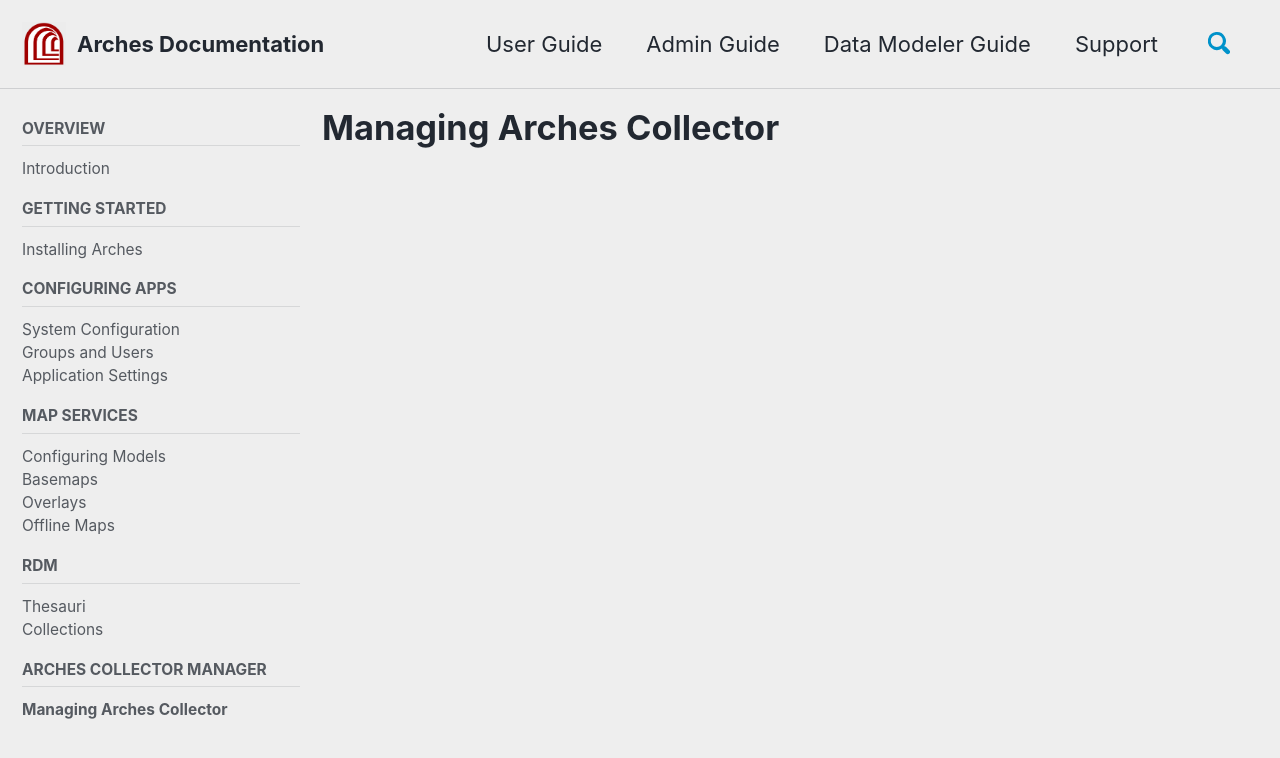
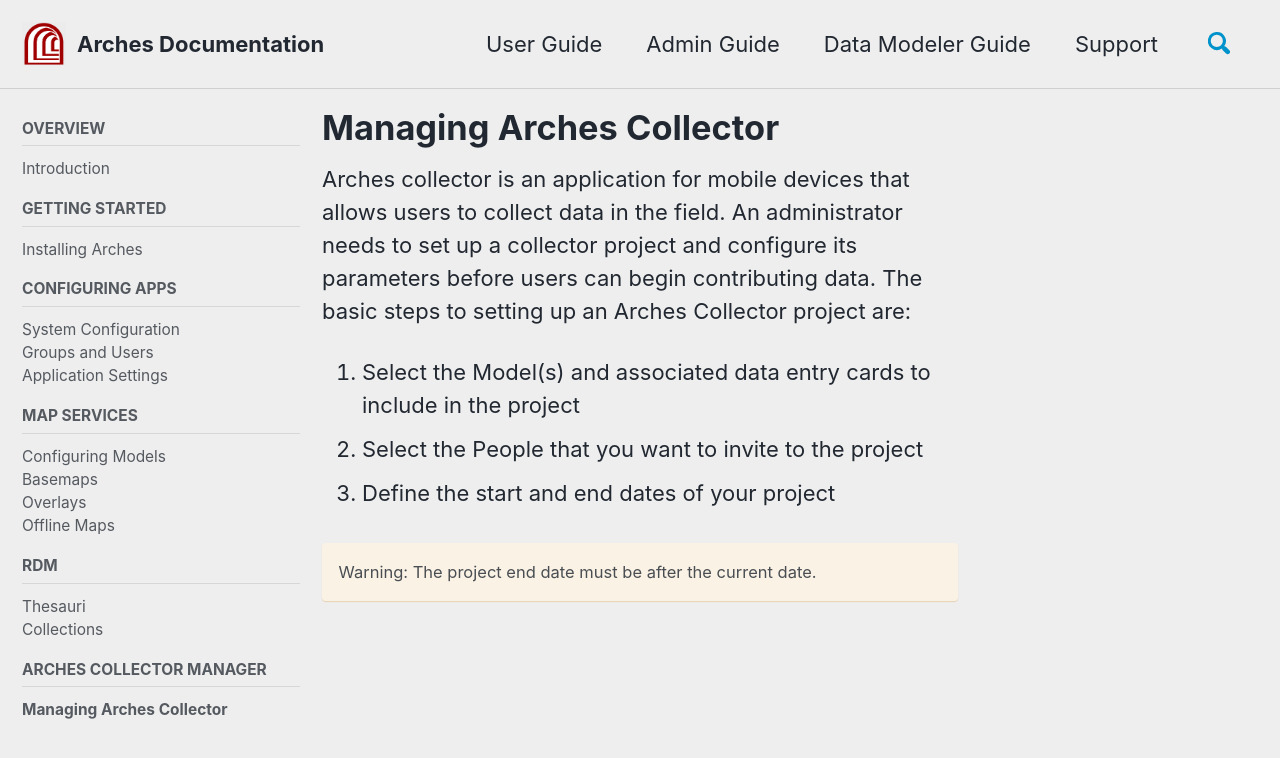
Before and after one commit to fargeo/archesguides, a Jekyll site: the page built from _pages/admin-arches-collector.md, in a window 1280 px wide and 900 px high. Shown: the top 758 px of the window. Built offline with Jekyll 4.4.1, drawn with Linux system fonts in a browser that asks for light colours; cached includes are drawn as plain includes; nearby versions of some CDN libraries.

Commit message:
admin guide
filling in a little admin stuff

```diff
--- a/_pages/admin-arches-collector.md
+++ b/_pages/admin-arches-collector.md
@@ -11,3 +11,11 @@
     values:
       author_profile: false
 ---
+Arches collector is an application for mobile devices that allows users to collect data in the field. An administrator needs to set up a collector project and configure its parameters before users can begin contributing data. The basic steps to setting up an Arches Collector project are:
+
+1. Select the Model(s) and associated data entry cards to include in the project
+2. Select the People that you want to invite to the project
+3. Define the start and end dates of your project
+
+Warning: The project end date must be after the current date.
+{: .notice--warning}
```
Also changed, not shown: _pages/configuration.md (+1 -0 lines), assets/rawSC/searchResultsRaw.png (added), assets/rawSC/systemSettingsRaw.png (added).
